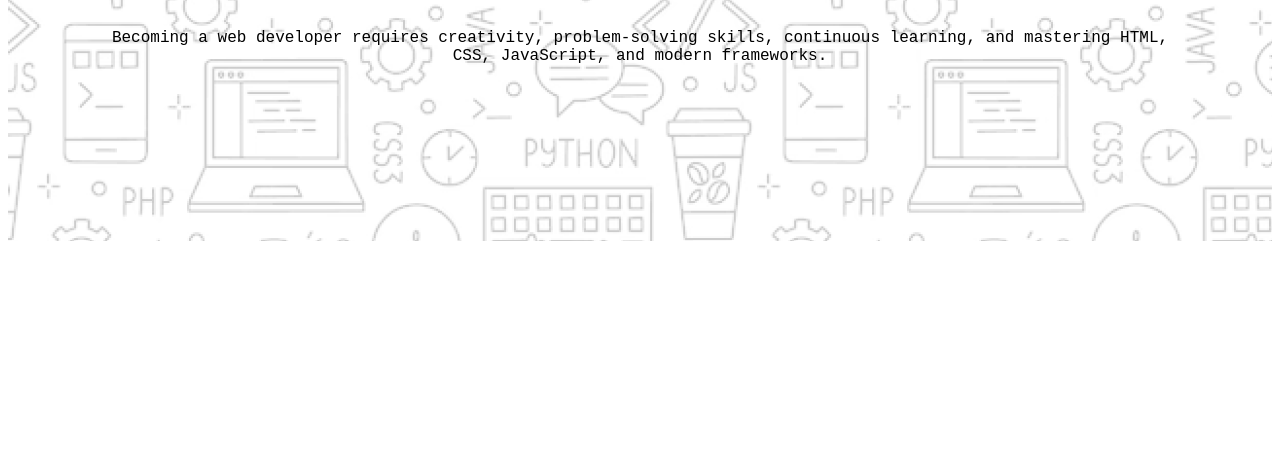
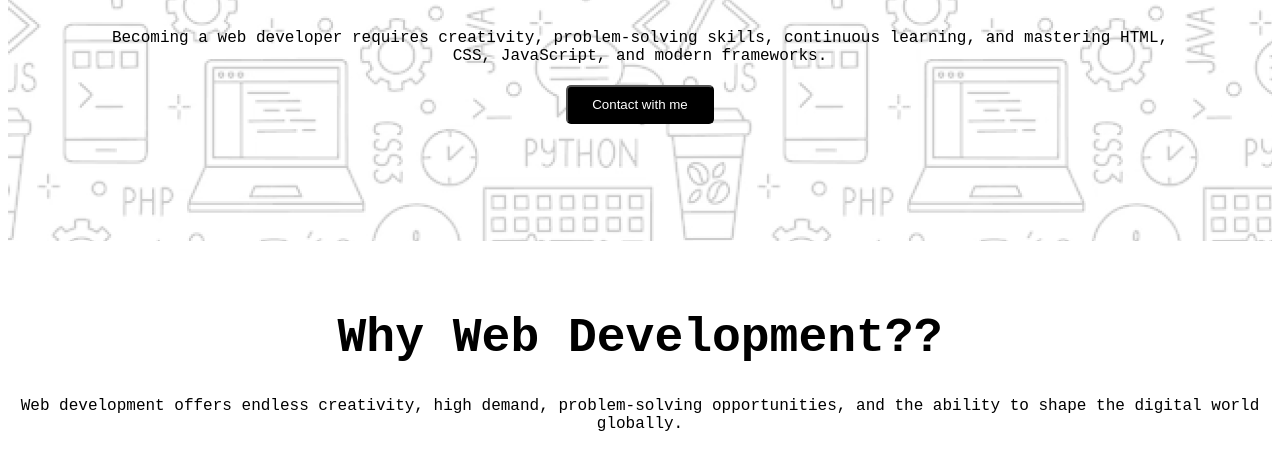
Before and after one commit to Diptoquazi/Challenge-Begins, a plain HTML site: page index.html in a window 1280 px wide. Shown: the part 530-979 px from the top of the page. Before the commit the page ends 800 px from the top, so only its background shows below. Drawn offline with Linux system fonts and the light colour scheme; a web font is replaced by a local one.

Commit message:
Finishing touch on header and started main

```diff
--- a/index.html
+++ b/index.html
@@ -21,10 +21,19 @@
         <div class="banner">
             <img class="group" src="assets/Group.png" alt="Image">
             <h1>"In the near future, I hope to <br> become a Developer."</h1>
-            <p>Becoming a web developer requires creativity, problem-solving skills, continuous learning, and mastering HTML, <br> CSS, JavaScript, and modern frameworks.</p>
+            <p>Becoming a web developer requires creativity, problem-solving skills, continuous learning, and mastering
+                HTML, <br> CSS, JavaScript, and modern frameworks.
+                <br>
+                <button>Contact with me</button>
+            </p>
+
         </div>
     </header>
     <main>
+
+        <h1>Why Web Development??</h1>
+        <p>Web development offers endless creativity, high demand, problem-solving opportunities, and the ability to
+            shape the digital world globally.</p>
 
     </main>
     <footer>
--- a/style.css
+++ b/style.css
@@ -8,6 +8,9 @@
 /***
 header  start
 ***/
+header{
+    margin-bottom: 70px;
+}
 .nav{
     margin: 20px 40px;
 
@@ -48,7 +51,25 @@ position: relative;
 .banner>p{
     text-align: center;
 }
-
+.banner>p>button{
+    margin: 20px 0px;
+    padding: 10px 24px;
+    border-radius: 5px;
+    cursor: pointer;
+    color: white;
+    background-color: black;
+}
 /***
 header  end
 ***/
+
+/*main start*/
+main>h1{
+    text-align: center;
+   font-weight: 900;
+   font-size: 48px;
+}
+main>p{
+    text-align: center;
+}
+/*main end*/
```
